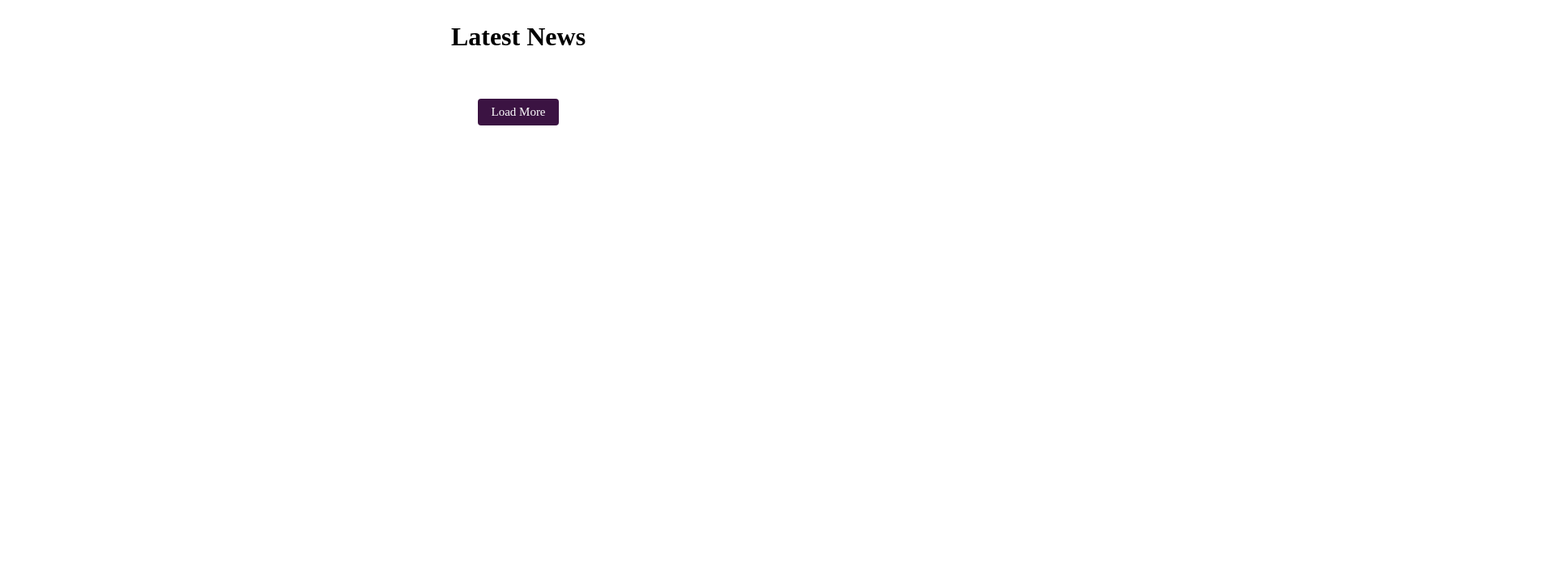
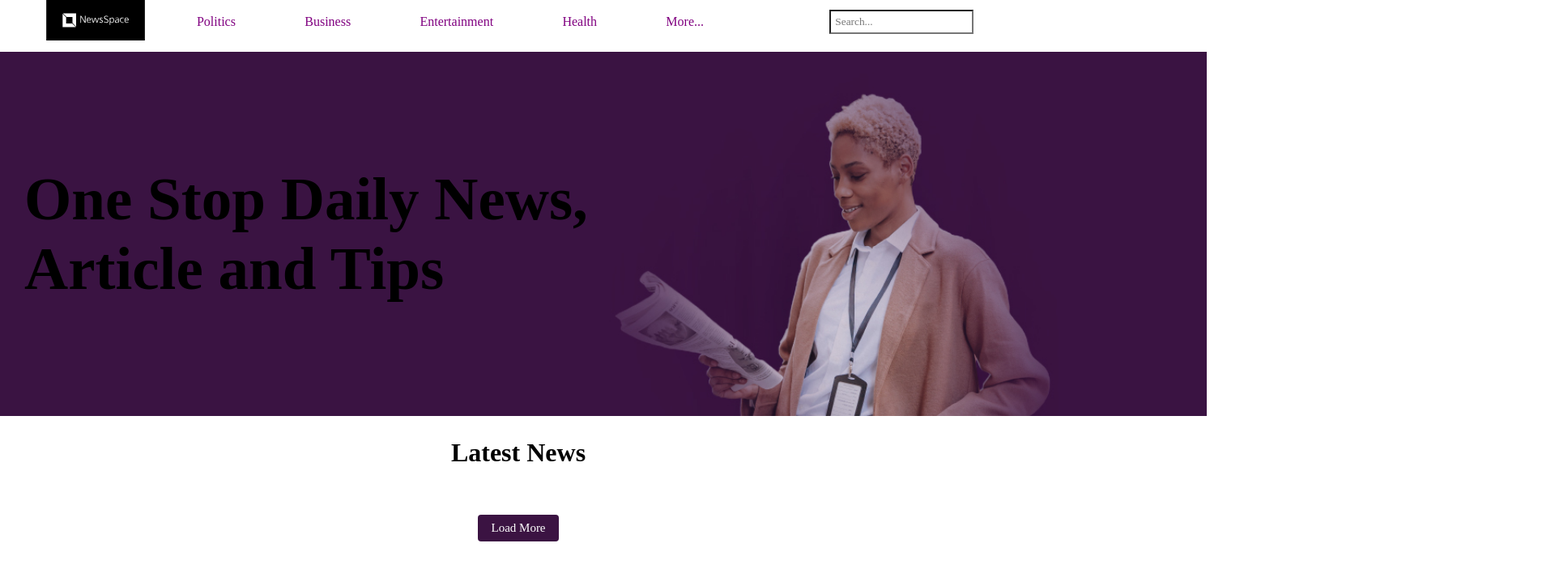
Before and after one commit to miyaParker/NewsSpace, a plain HTML site: page index.html in a window 1280 px wide. Shown: the top 708 px of the page at 81% size, 1920 px wide, since content can reach past the window. Drawn offline with Linux system fonts and the light colour scheme; no server answers; a web font is replaced by a local one.

Commit message:
add html file

```diff
--- a/index.html
+++ b/index.html
@@ -14,7 +14,29 @@
         rel="stylesheet">
 </head>
 
-<body>
+
+
+  <body>
+    <!-- Nav Bar -->
+    <nav id="nav-container">
+      <ul class="nav-features">
+        <a href="#"><img class="logo" src="./Assets/newspace-logo.svg" /></a>
+        <a href="#" class="politics">Politics</a>
+        <a href="#" class="business">Business</a>
+        <a href="#" class="entertainment">Entertainment</a>
+        <a href="#" class="health">Health</a>
+        <a href="#" class="more">More...</a>
+        <input type="text" class="search" placeholder="Search..." />
+      </ul>
+    </nav>
+
+    <!-- Banner -->
+    <section class="banner">
+      <div class="banner-content">
+        <h1>One Stop Daily News, <br />Article and Tips</h1>
+      </div>
+    </section>
+
     <main id="main">
     </main>
     <section class="view">
@@ -27,6 +49,6 @@
     </section>
     <script src="./script.js"></script>
 
-</body>
 
+  </body>
 </html>
--- a/styles.css
+++ b/styles.css
@@ -161,3 +161,51 @@ input[type="search"] {
     text-decoration: none;
     color: #373737c9;
 }
+.nav-features {
+  display: flex;
+  justify-content: space-around;
+  align-items: center;
+  list-style-type: none;
+  padding: 10px 10px;
+  background-color: white;
+  margin: -10px -10px;
+}
+
+.logo {
+  width: 200px;
+  height: 50px;
+  margin: 0 -60px;
+}
+
+.politics,
+.business,
+.entertainment,
+.health,
+.more {
+  text-decoration: none;
+  color: purple;
+  margin-left: -70px;
+}
+
+.search {
+  background-color: white;
+  outline: none;
+  padding: 5px 5px;
+}
+
+.banner {
+  background-image: url("./Assets/bg.jpg");
+  background-repeat: no-repeat;
+  background-size: 1500px;
+  width: 6000px;
+  height: 450px;
+  margin: 10px -10px;
+  display: flex;
+  align-items: center;
+}
+
+.banner-content {
+  color: seashell;
+  margin: 40px;
+  font-size: 50px;
+}
```
Also changed, not shown: Assets/bg.jpg (added), Assets/newspace-logo.svg (added), 2 other files.
